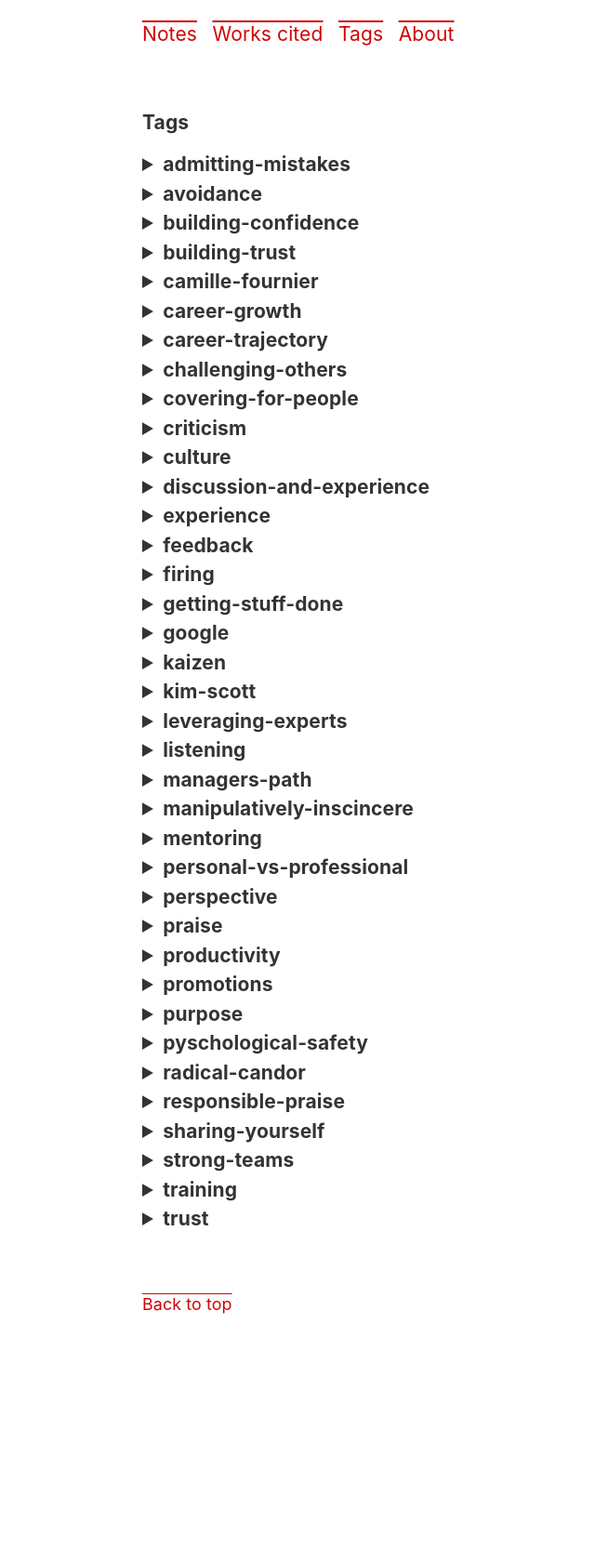
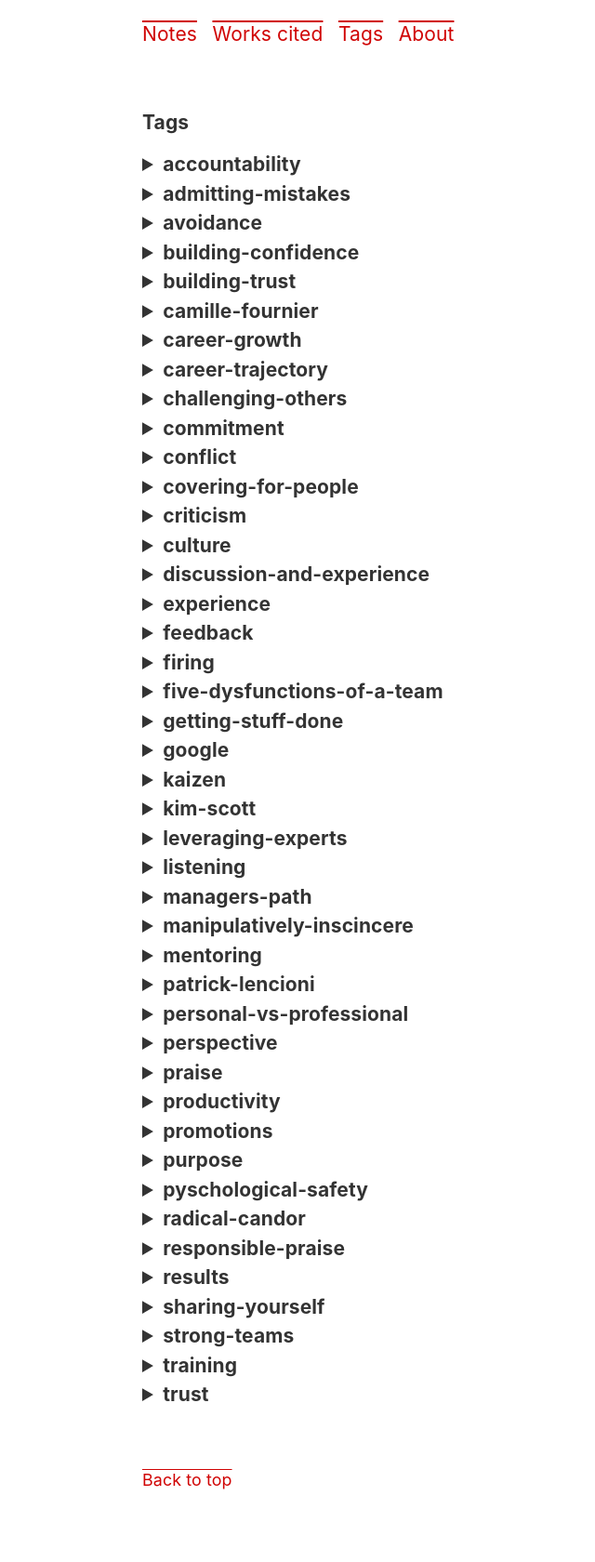
Before and after one commit to matyus/matyus.github.com, a Jekyll site: the page built from tags.html, in a window 1280 px wide. Shown: the whole page at 93% size, without its empty margins (87-727 px from the left). Built offline with Jekyll 4.4.1, drawn with Linux system fonts in a browser that asks for light colours; before the commit the page ends 1491 px from its top, so only the background shows below that.

Commit message:
five dysfunctions

```diff
--- /dev/null
+++ b/_posts/2019-07-23-five-dysfunctions-of-a-team.md
@@ -0,0 +1,14 @@
+---
+layout: default
+tags: five-dysfunctions-of-a-team patrick-lencioni trust conflict commitment accountability results
+---
+
+The five dysfunctions of a team (imagine that this is a pyramid, start from the bottom):
+
+- Inattention to Results (Status and Ego)
+- Avoidance of Accountability (Low Standards)
+- Lack of Commitment (Ambiguity)
+- Fear of Conflict (Artifical Harmony)
+- Absence of Trust (Invulnerability)[^pyramid]
+
+[^pyramid]: Lencioni, 2002, p. 97
--- a/works-cited.md
+++ b/works-cited.md
@@ -5,7 +5,7 @@
 # Works cited
 
 Books I've read and quoted on this website will be cited here.
-
 * Fournier, Camille. The Manager's Path: a Guide for Tech Leaders Navigating Growth and Change. O'Reilly Media, 2017.
+* Lencioni, Patrick. The Five Dysfunctions of a Team: A Leadership Fable. Jossey-Bass, 2002.
 * Scott, Kim. Radical Candor: Be a Kick-Ass Boss without Losing Your Humanity. St Martin's Press, 2019.
 {:.works-cited-list}
```
